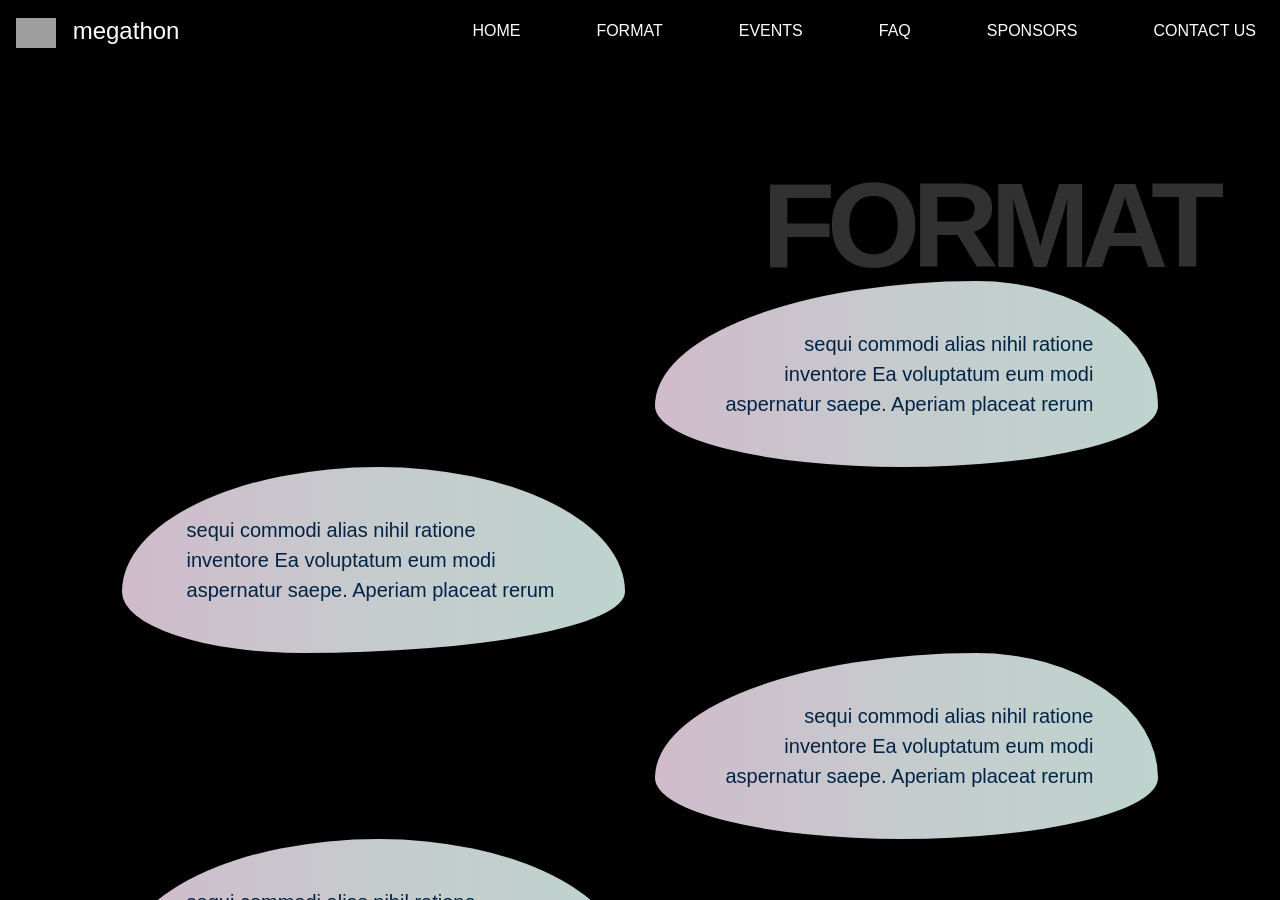
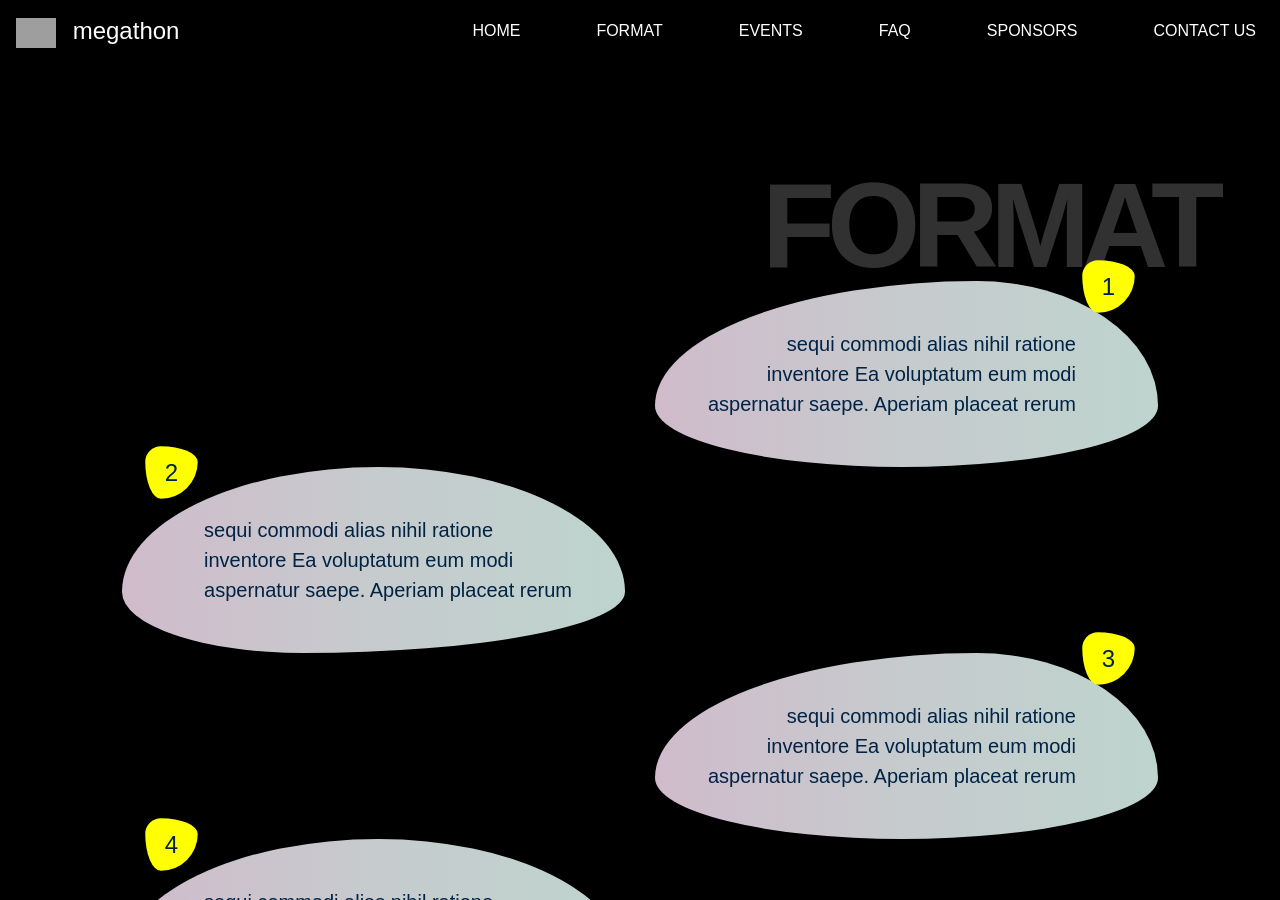
Before and after one commit to IIIT-ECell/megathon, a Jekyll site: the page built from index.html, in a window 1280 px wide and 900 px high, scrolled down 1903 px. Built offline with Jekyll 4.4.1, drawn with Linux system fonts in a browser that asks for light colours; nearby versions of some CDN libraries; some web fonts are replaced.

Commit message:
Format section done

```diff
--- a/css/format.css
+++ b/css/format.css
@@ -25,8 +25,90 @@
     text-align: left;
 }
 
+.row:nth-child(odd) .format-blob::after {
+    content: var(--seq);
+
+    background: yellow;
+    margin-top: -15%;
+
+    width: 50px;
+    height: 50px;
+
+    border-radius: 30% 70% 70% 30% / 30% 30% 70% 70%;
+
+    display: flex;
+    justify-content: center;
+    align-items: center;
+    transform: scale(1.5);
+}
+
+.row:nth-child(even) .format-blob::before {
+    content: var(--seq);
+
+    background: yellow;
+    margin-top: -15%;
+
+    width: 50px;
+    height: 50px;
+
+    border-radius: 30% 70% 70% 30% / 30% 30% 70% 70%;
+
+    display: flex;
+    justify-content: center;
+    align-items: center;
+    transform: scale(1.5);
+}
+
 .format-blob-text {
     width: 85%;
     margin: 1rem auto;
     font-size: 1.25rem;
 }
+
+@media(max-width: 1300px) {
+    .row:nth-child(even) .format-blob::before,
+    .row:nth-child(odd) .format-blob::after {
+        width: 35px;
+        height: 35px;
+        margin-top: -40%;
+    }
+}
+
+@media(max-width: 1000px) {
+    .row:nth-child(even) .format-blob::before {
+        margin-top: -50%;
+        margin-left: -10%;
+    }
+
+    .row:nth-child(odd) .format-blob::after {
+        margin-top: -50%;
+        margin-right: -10%;
+    }
+}
+
+@media(max-width: 768px) {
+    .row:nth-child(even) .format-blob::before,
+    .row:nth-child(odd) .format-blob::after {
+        margin-top: -10%;
+        width: 50px;
+        height: 50px;
+    }
+}
+
+@media(max-width: 600px) {
+    .row:nth-child(even) .format-blob::before,
+    .row:nth-child(odd) .format-blob::after {
+        margin-top: -30%;
+    }
+}
+
+@media(max-width: 450px) {
+    .row:nth-child(even) .format-blob::before {
+        margin-top: -50%;
+        margin-left: -20%;
+    }
+    .row:nth-child(odd) .format-blob::after {
+        margin-top: -50%;
+        margin-right: -20%;
+    }
+}
--- a/index.html
+++ b/index.html
@@ -45,28 +45,28 @@
 <div class="format-container">
     <div class="row">
         <div class="col-md-6 offset-md-6 col-sm-12">
-            <div class="format-blob">
+            <div class="format-blob" style="--seq: '1"'>
                 <div class="format-blob-text">sequi commodi alias nihil ratione inventore Ea voluptatum eum modi aspernatur saepe. Aperiam placeat rerum</div>
             </div>
         </div>
     </div>
     <div class="row">
         <div class="col-md-6 col-sm-12">
-            <div class="format-blob">
+            <div class="format-blob" style="--seq: '2'">
                 <div class="format-blob-text">sequi commodi alias nihil ratione inventore Ea voluptatum eum modi aspernatur saepe. Aperiam placeat rerum</div>
             </div>
         </div>
     </div>
     <div class="row">
         <div class="col-md-6 offset-md-6 col-sm-12">
-            <div class="format-blob">
+            <div class="format-blob" style="--seq: '3'">
                 <div class="format-blob-text">sequi commodi alias nihil ratione inventore Ea voluptatum eum modi aspernatur saepe. Aperiam placeat rerum</div>
             </div>
         </div>
     </div>
     <div class="row">
         <div class="col-md-6 col-sm-12">
-            <div class="format-blob">
+            <div class="format-blob" style="--seq: '4'">
                 <div class="format-blob-text">sequi commodi alias nihil ratione inventore Ea voluptatum eum modi aspernatur saepe. Aperiam placeat rerum</div>
             </div>
         </div>
```
